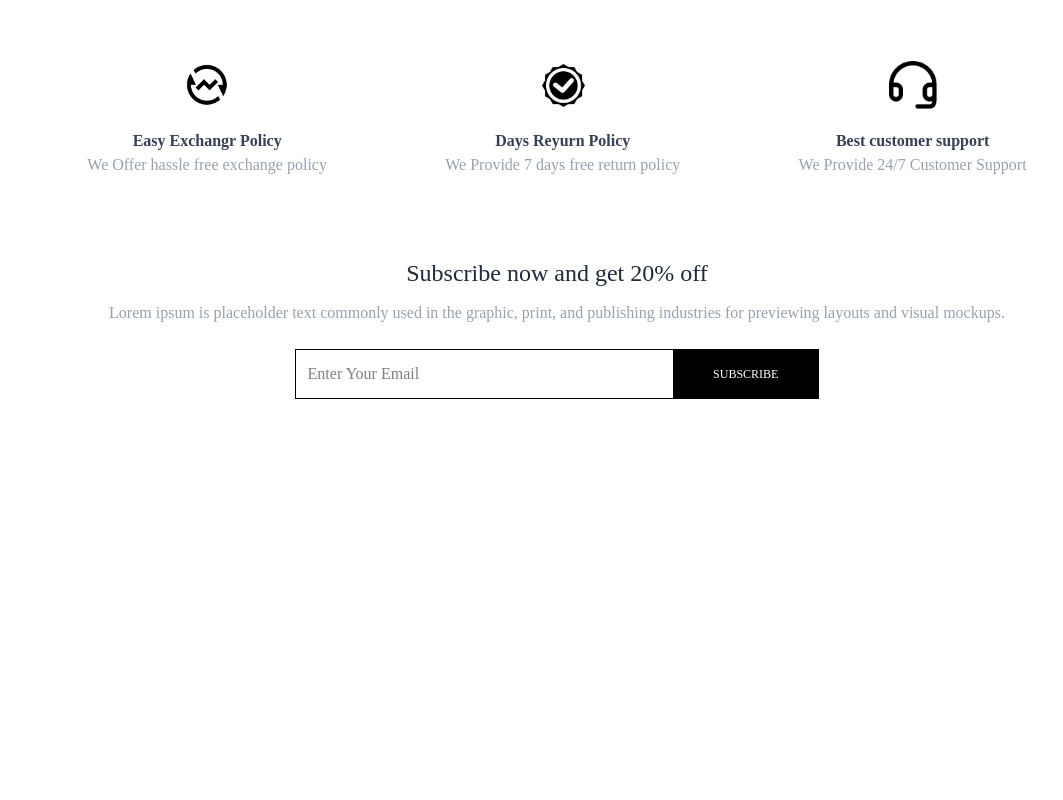
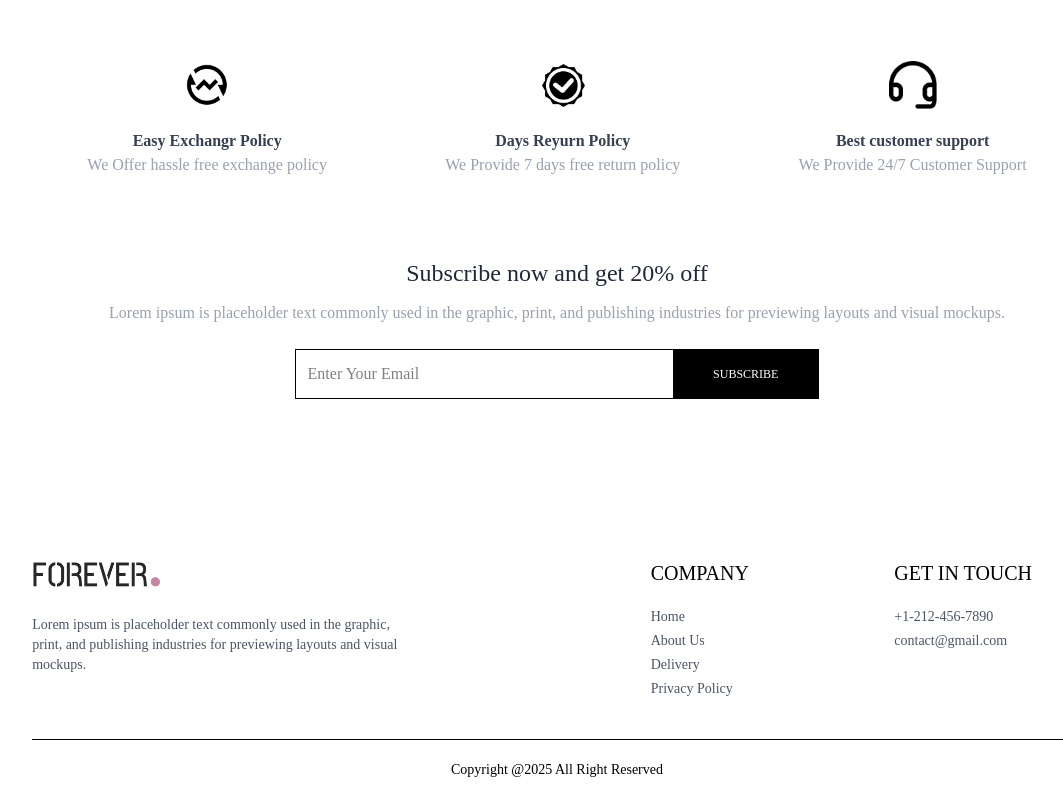
Before and after one commit to betelhembiruk/eccomerce, a React (Vite) app in the folder frontend/: page / in a window 1280 px wide. Shown: the part 2071-2871 px from the top of the page, without its empty margins (83-1146 px from the left). Before the commit the page ends 2494 px from the top, so only its background shows below. Built offline with nearby package versions, Linux system fonts and the light colour scheme.

Commit message:
collections

```diff
--- a/frontend/src/App.jsx
+++ b/frontend/src/App.jsx
@@ -10,6 +10,7 @@
 import PlaceOrder from './pages/PlaceOrder'
 import Order from './pages/Order'
 import Navbar from './components/Navbar'
+import Footer from './components/Footer'
 
 
 const App = () => {
@@ -31,7 +32,7 @@
 
 
 </Routes>
-
+<Footer/>
 
     </div>
   )
--- /dev/null
+++ b/frontend/src/components/Footer.jsx
@@ -0,0 +1,45 @@
+import React from 'react'
+import { assets } from '../assets/assets'
+
+const Footer = () => {
+  return (
+    <div>
+      <div className='flex flex-col sm:grid grid-cols-[3fr_1fr_1fr] gap-14 my-10 mt-40 text-sm'>
+
+<div>
+    <img src={assets.logo} className='mb-5 w-32' alt="" />
+    <p className='w-full md:w-2/3 text-gray-600'>
+        Lorem ipsum is placeholder text commonly used in the graphic, print, and publishing industries for previewing layouts and visual mockups.
+    </p>
+</div>
+<div >
+<p className='text-xl font-medium mb-5'>COMPANY</p>
+<ul className='flex flex-col gap-1 text-gray-600'>
+
+<li>Home </li>
+<li>About Us </li>
+<li>Delivery </li>
+<li> Privacy Policy</li>
+</ul>
+</div>
+<div >
+<p className='text-xl font-medium mb-5'>GET IN TOUCH</p>
+<ul className='flex flex-col gap-1 text-gray-600'>
+<li> +1-212-456-7890</li>
+<li>contact@gmail.com</li>
+</ul>
+</div>
+      </div>
+
+
+      <div>
+        <hr />
+        <p className='py-5 text-sm text-center'>
+Copyright @2025 All Right Reserved
+        </p>
+      </div>
+    </div>
+  )
+}
+
+export default Footer
--- a/frontend/src/components/NewsLetter.jsx
+++ b/frontend/src/components/NewsLetter.jsx
@@ -4,7 +4,11 @@
 
 
 
+const onSubmitHandler = (event) => {
 
+  event.preventDefault();
+
+}
 
 
 
@@ -16,7 +20,7 @@
       <p className='text-gray-400 mt-3'>
         Lorem ipsum is placeholder text commonly used in the graphic, print, and publishing industries for previewing layouts and visual mockups.
       </p>
-      <form className='w-full sm:w-1/2 flex items-center gap-3 mx-auto my-6 border pl-3 ' action="">
+      <form onSubmit={onSubmitHandler} className='w-full sm:w-1/2 flex items-center gap-3 mx-auto my-6 border pl-3 ' action="">
 
 <input className='w-full sm:flex-1 outline-none'   type="email" placeholder='Enter Your Email' />
 <button type='submit' className='bg-black text-white text-xs px-10 py-4'>SUBSCRIBE</button>
--- a/frontend/src/pages/Collection.jsx
+++ b/frontend/src/pages/Collection.jsx
@@ -1,8 +1,92 @@
-import React from 'react'
+import React, { useContext, useEffect, useState } from 'react'
+import { ShopContext } from '../context/ShopContext'
+import { assets } from '../assets/assets'
+import Titell from '../components/Titell'
+import ProductItem from '../components/ProductItem'
 
 const Collection = () => {
+
+  const { products } = useContext(ShopContext)
+const[showFilter,setShowFilter] = useState(false)
+const [filterProducts,setFilterProducts] = useState([]);
+const[category,setCategory] = useState([]);
+const[subcategory,setSubCategory] = useState([])
+
+const toggleCategory = (e) =>{
+
+  if (category.includes(e.target.value)){
+
+    setCategory(prev=> prev.filter(item !== e.target.value))
+
+  }
+
+  else{
+
+    setCategory(prev => [...prev,e.target.value])
+
+  }
+
+}
+
+useEffect(()=>{
+setFilterProducts(products)
+},[])
+
+
+useEffect(()=>
+{
+
+console.log(category)
+
+},[category])
+
   return (
-    <div>
+    <div className='flex flex-col sm:flex-row gap-1 sm:gap-10 pt-10 border-t'>
+      <div className="min-w-60">
+        <p onClick={()=>setShowFilter(!showFilter)} className="my-2 text-xl flex items-center cursor-pointer gap-2">
+FILTERS
+<img className={`h-3 sm:hidden ${showFilter ? 'rotate-90' :  ' '}`} src={assets.dropdown_icon} alt="" />
+        </p>
+<div className={`border border-gray-300 pl-5 py-3 mt-6 my-5 ${showFilter ? '' : 'hidden'} sm:block`}>
+      <p className='mb-3 text-sm font-medium'>CATAGORIES</p>
+<div className='flex flex-col gap-2 text-sm font-light text-grat-700'>
+<p className='flex gap-2'><input className='w-3 ' type="checkbox" value={'Men'}  onChange={toggleCategory} /> Men</p>
+<p className='flex gap-2'><input className='w-3 ' type="checkbox" value={'Women'} onChange={toggleCategory}  />Women</p>
+<p className='flex gap-2'><input className='w-3 ' type="checkbox" value={'Kids'}  onChange={toggleCategory} /> Kids</p>
+</div>
+</div>
+
+<div className={`border border-gray-300 pl-5 py-3 mt-6 ${showFilter ? '' : 'hidden'} sm:block`}>
+      <p className='mb-3 text-sm font-medium'>Type</p>
+<div className='flex flex-col gap-2 text-sm font-light text-grat-700'>
+<p className='flex gap-2'><input className='w-3 ' type="checkbox" value={'Topwear'}/>Topwear </p>
+<p className='flex gap-2'><input className='w-3 ' type="checkbox" value={'Bottomwear'}/>Bottomwear</p>
+<p className='flex gap-2'><input className='w-3 ' type="checkbox" value={'Winterwear'}/> Winterwear</p>
+</div>
+</div>
+      </div>
+
+<div className='flex-1'>
+  <div className='flex justify-between text-base sm:text-2xl mb-4'>
+<Titell text1={'ALL'} text2={'COLLECTIONS'}/>
+<select className='border-2 border-gray-300 text-sm px-2'>
+<option value="relavant">Sort by:  Relavent</option>
+<option value="low-high">Sort by: Low to High</option>
+<option value="rhigh-low">Sort by: High to Low</option>
+</select>
+  </div>
+
+<div className='grid grid-cols-2 md:grid-cols-3 lg:grid-cols-4 gap-4 gap-y-6'>
+{
+  filterProducts.map((item,index)=>(
+<ProductItem key={index} name={item.name} id={item._id} price={item.price} image={item.image}/>
+
+  ))
+}
+</div>
+
+
+</div>
 
     </div>
   )
```
